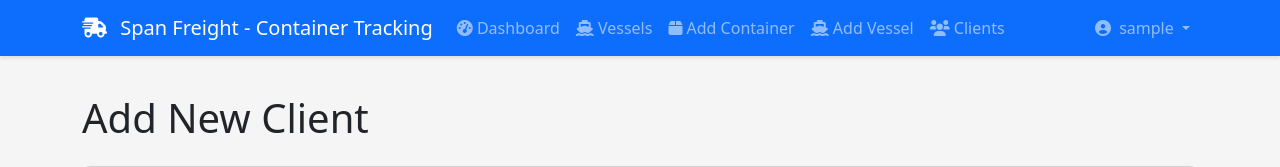
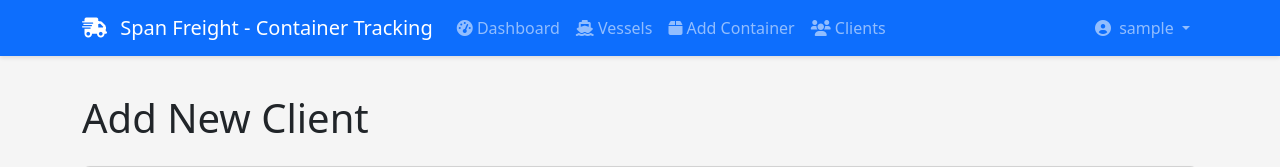
Before and after one commit to SpanFreight/tracking, a Flask app: page /clients/add in a window 1280 px wide. Shown: the top 167 px of the page. Run offline with Flask 3, Linux system fonts and the light colour scheme; the visitor is signed in with stand-in values (Sample User, id 1).

Commit message:
first commit

```diff
--- a/templates/layout.html
+++ b/templates/layout.html
@@ -56,10 +56,6 @@
                     <li class="nav-item">
                         <a class="nav-link" href="{{ url_for('add_container') }}">
                             <i class="fas fa-box"></i> Add Container</a>
-                    </li>
-                    <li class="nav-item">
-                        <a class="nav-link" href="{{ url_for('add_vessel') }}">
-                            <i class="fas fa-ship"></i> Add Vessel</a>
                     </li>
                     <!-- Add Client navigation item -->
                     <li class="nav-item">
```
Also changed, not shown: README.md.
